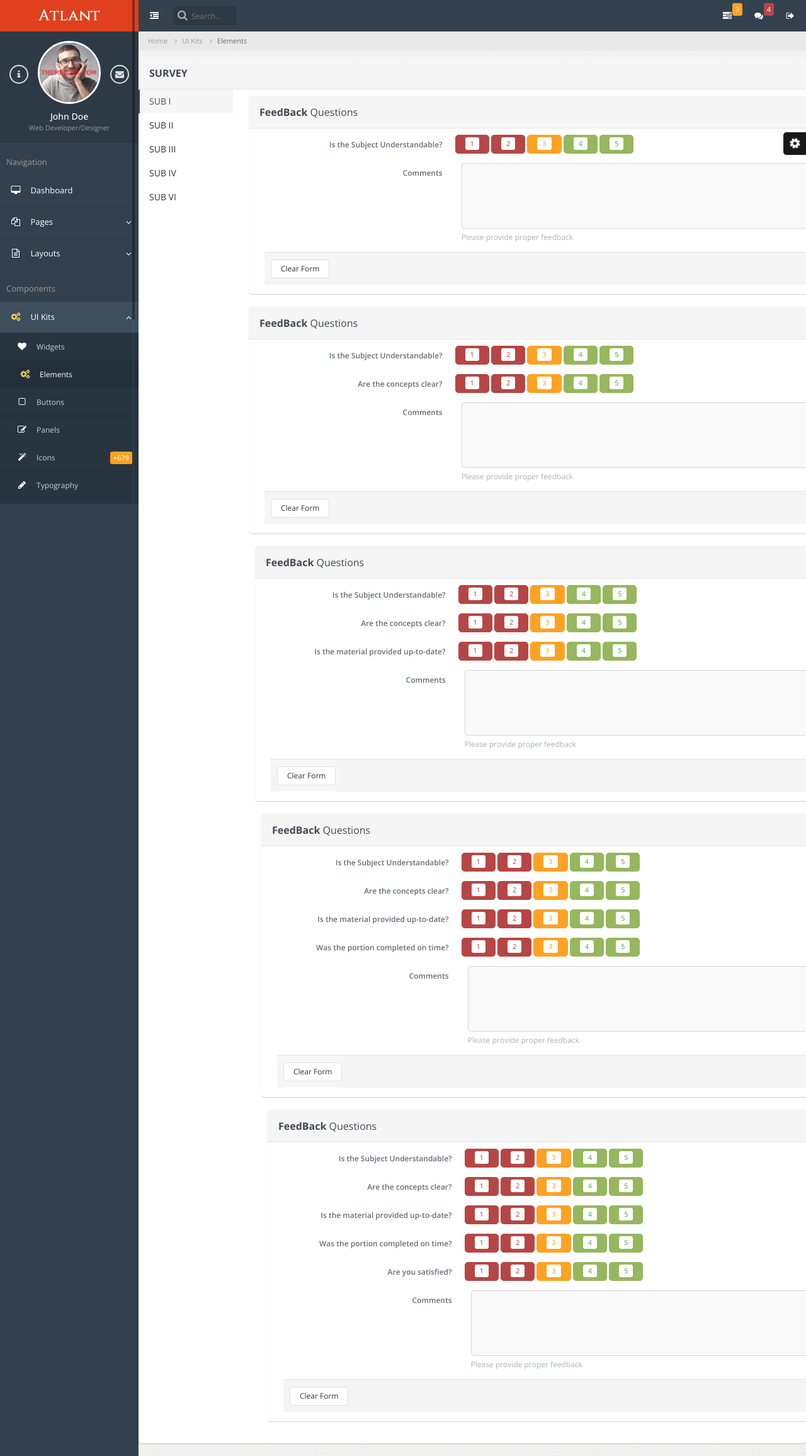
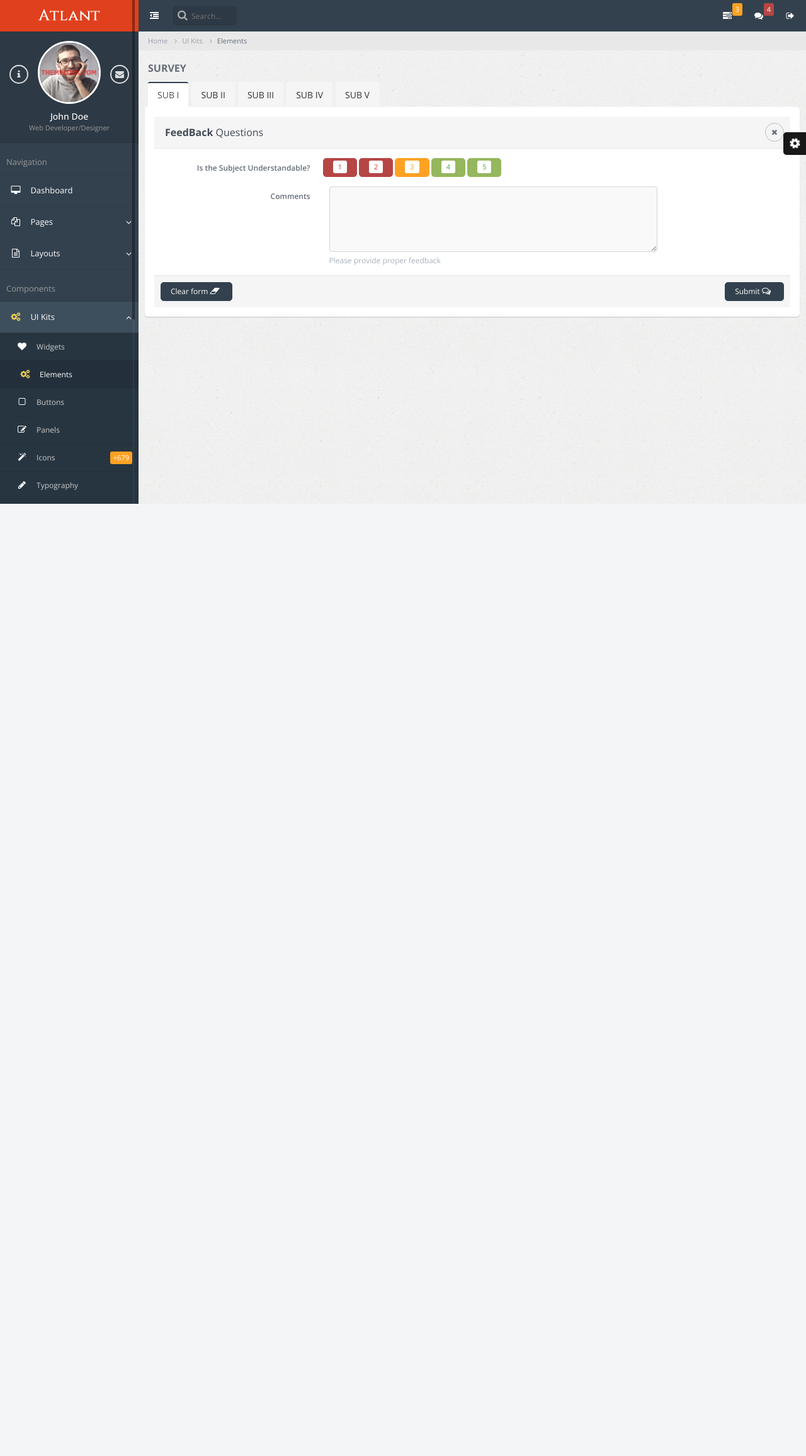
Before and after one commit to THE-WIRE/feedback, a PHP site: page /php-login-advanced/survey.php in a window 1280 px wide. Shown: the whole page at 63% size. After the commit the page ends 800 px from the top, so only its background shows below. Run offline with PHP 8.4, Linux system fonts and the light colour scheme.

Commit message:
survey page completed

```diff
--- a/survey.php
+++ b/survey.php
@@ -333,28 +333,27 @@
         </ul>
         <!-- END BREADCRUMB -->
 
-        <div class="panel panel-default nav-tabs-vertical">
-            <div class="panel-heading">
+        <div class="page-content-wrap">
+            <div class="panel-heading page-content-wrap">
                 <h3 class="panel-title"><strong>SURVEY</strong></h3>
             </div>
-            <div class="tabs">
-                <ul class="nav nav-tabs">
-                    <li class="active"><a href="#tab-first" data-toggle="tab">SUB I</a></li>
-                    <li><a href="#tab-second" data-toggle="tab">SUB II</a></li>
-                    <li><a href="#tab-third" data-toggle="tab">SUB III</a></li>
-                    <li><a href="#tab-fourth" data-toggle="tab">SUB IV</a></li>
-                    <li><a href="#tab-fifth" data-toggle="tab">SUB VI</a></li>
-                </ul>
-                <div class="panel-body tab-content">
-                    <div class="tab-pane active" id="tab-first">
-
-                        <div class="page-content-wrap">
 
             <div class="row">
                 <div class="col-md-12">
 
                     <form class="form-horizontal">
-                                        <div class="panel panel-default">
+
+                        <div class="panel panel-default tabs">
+                            <ul class="nav nav-tabs role="tablist">
+                                <li class="active"><a href="#tab-first" data-toggle="tab">SUB I</a></li>
+                                <li><a href="#tab-second" data-toggle="tab">SUB II</a></li>
+                                <li><a href="#tab-third" data-toggle="tab">SUB III</a></li>
+                                <li><a href="#tab-fourth" data-toggle="tab">SUB IV</a></li>
+                                <li><a href="#tab-fifth" data-toggle="tab">SUB V</a></li>
+                            </ul>
+                         <div class="panel-body tab-content">
+                          <div class="tab-pane active" id="tab-first">
+
                             <div class="panel-heading">
                                 <h5 class="panel-title"><strong>FeedBack</strong> Questions</h5>
                                     <ul class="panel-controls">
@@ -392,30 +391,15 @@
                                                     </div>
                                             </div>
 
-                                                        <div class="panel-footer">
-                                                            <button class="btn btn-default">Clear Form</button>
-                                                            <button class="btn btn-primary pull-right">Submit</button>
-                                                        </div>
 
-                                                    </div>
-                                    </form>
 
                                         </div>
                                     </div>
 
                                 </div>
-
-
                                 </div>
                             <div class="tab-pane" id="tab-second">
 
-                        <div class="page-content-wrap">
-
-                            <div class="row">
-                                <div class="col-md-12">
-
-                                    <form class="form-horizontal">
-                                        <div class="panel panel-default">
                                 <div class="panel-heading">
                                     <h5 class="panel-title"><strong>FeedBack</strong> Questions</h5>
                                         <ul class="panel-controls">
@@ -443,7 +427,7 @@
                                             </div>
 
                                             <div class="form-group">
-                                                            <label class="col-md-3 control-label">Are the concepts clear?</label>
+                                                <label class="col-md-3 control-label">Is the Subject Understandable?</label>
                                                 <div class="container">
                                                     <div class="col-md-6">
                                                         <button type="button" class="btn btn-danger"><span class="badge">1</span></button>
@@ -465,28 +449,14 @@
                                                         </div>
                                                     </div>
                                             </div>
-
-                                                        <div class="panel-footer">
-                                                            <button class="btn btn-default">Clear Form</button>
-                                                            <button class="btn btn-primary pull-right">Submit</button>
                                         </div>
-
                                     </div>
-                                    </form>
 
                                 </div>
                              </div>
 
-                    </div>
                             <div class="tab-pane" id="tab-third">
 
-                        <div class="page-content-wrap">
-
-                            <div class="row">
-                                <div class="col-md-12">
-
-                                    <form class="form-horizontal">
-                                        <div class="panel panel-default">
                                 <div class="panel-heading">
                                     <h5 class="panel-title"><strong>FeedBack</strong> Questions</h5>
                                         <ul class="panel-controls">
@@ -513,8 +483,9 @@
                                                     </div>
                                             </div>
 
+
                                             <div class="form-group">
-                                                            <label class="col-md-3 control-label">Are the concepts clear?</label>
+                                                <label class="col-md-3 control-label">Is the Subject Understandable?</label>
                                                 <div class="container">
                                                     <div class="col-md-6">
                                                         <button type="button" class="btn btn-danger"><span class="badge">1</span></button>
@@ -526,9 +497,8 @@
                                                 </div>
                                             </div>
 
-
                                             <div class="form-group">
-                                                            <label class="col-md-3 control-label">Is the material provided up-to-date?</label>
+                                                <label class="col-md-3 control-label">Is the Subject Understandable?</label>
                                                 <div class="container">
                                                     <div class="col-md-6">
                                                         <button type="button" class="btn btn-danger"><span class="badge">1</span></button>
@@ -540,7 +510,6 @@
                                                 </div>
                                             </div>
 
-
                                             <div class="form-group">
                                                 <label class="col-md-3 control-label">Comments</label>
                                                     <div class="col-md-9">
@@ -550,28 +519,12 @@
                                                         </div>
                                                     </div>
                                             </div>
-
-                                                        <div class="panel-footer">
-                                                            <button class="btn btn-default">Clear Form</button>
-                                                            <button class="btn btn-primary pull-right">Submit</button>
                                         </div>
-
                                     </div>
-                                    </form>
-
                                 </div>
                                 </div>
 
-                    </div>
                             <div class="tab-pane" id="tab-fourth">
-
-                        <div class="page-content-wrap">
-
-                            <div class="row">
-                                <div class="col-md-12">
-
-                                    <form class="form-horizontal">
-                                        <div class="panel panel-default">
                                 <div class="panel-heading">
                                     <h5 class="panel-title"><strong>FeedBack</strong> Questions</h5>
                                         <ul class="panel-controls">
@@ -598,8 +551,9 @@
                                                     </div>
                                             </div>
 
+
                                             <div class="form-group">
-                                                            <label class="col-md-3 control-label">Are the concepts clear?</label>
+                                                <label class="col-md-3 control-label">Is the Subject Understandable?</label>
                                                 <div class="container">
                                                     <div class="col-md-6">
                                                         <button type="button" class="btn btn-danger"><span class="badge">1</span></button>
@@ -613,7 +567,7 @@
 
 
                                             <div class="form-group">
-                                                            <label class="col-md-3 control-label">Is the material provided up-to-date?</label>
+                                                <label class="col-md-3 control-label">Is the Subject Understandable?</label>
                                                 <div class="container">
                                                     <div class="col-md-6">
                                                         <button type="button" class="btn btn-danger"><span class="badge">1</span></button>
@@ -625,9 +579,8 @@
                                                 </div>
                                             </div>
 
-
                                             <div class="form-group">
-                                                            <label class="col-md-3 control-label">Was the portion completed on time?</label>
+                                                <label class="col-md-3 control-label">Is the Subject Understandable?</label>
                                                 <div class="container">
                                                     <div class="col-md-6">
                                                         <button type="button" class="btn btn-danger"><span class="badge">1</span></button>
@@ -639,7 +592,6 @@
                                                 </div>
                                             </div>
 
-
                                             <div class="form-group">
                                                 <label class="col-md-3 control-label">Comments</label>
                                                     <div class="col-md-9">
@@ -649,28 +601,12 @@
                                                     </div>
                                             </div>
                                         </div>
-
-                                                        <div class="panel-footer">
-                                                            <button class="btn btn-default">Clear Form</button>
-                                                            <button class="btn btn-primary pull-right">Submit</button>
                                     </div>
-
                                 </div>
-                                    </form>
-
                                 </div>
                             </div>
 
-                    </div>
                             <div class="tab-pane" id="tab-fifth">
-
-                        <div class="page-content-wrap">
-
-                            <div class="row">
-                                <div class="col-md-12">
-
-                                    <form class="form-horizontal">
-                                        <div class="panel panel-default">
                                 <div class="panel-heading">
                                     <h5 class="panel-title"><strong>FeedBack</strong> Questions</h5>
                                         <ul class="panel-controls">
@@ -697,8 +633,9 @@
                                                     </div>
                                             </div>
 
+
                                             <div class="form-group">
-                                                            <label class="col-md-3 control-label">Are the concepts clear?</label>
+                                                <label class="col-md-3 control-label">Is the Subject Understandable?</label>
                                                 <div class="container">
                                                     <div class="col-md-6">
                                                         <button type="button" class="btn btn-danger"><span class="badge">1</span></button>
@@ -712,7 +649,7 @@
 
 
                                             <div class="form-group">
-                                                            <label class="col-md-3 control-label">Is the material provided up-to-date?</label>
+                                                <label class="col-md-3 control-label">Is the Subject Understandable?</label>
                                                 <div class="container">
                                                     <div class="col-md-6">
                                                         <button type="button" class="btn btn-danger"><span class="badge">1</span></button>
@@ -724,9 +661,8 @@
                                                 </div>
                                             </div>
 
-
                                             <div class="form-group">
-                                                            <label class="col-md-3 control-label">Was the portion completed on time?</label>
+                                                <label class="col-md-3 control-label">Is the Subject Understandable?</label>
                                                 <div class="container">
                                                     <div class="col-md-6">
                                                         <button type="button" class="btn btn-danger"><span class="badge">1</span></button>
@@ -738,9 +674,8 @@
                                                 </div>
                                             </div>
 
-
                                             <div class="form-group">
-                                                            <label class="col-md-3 control-label">Are you satisfied?</label>
+                                                <label class="col-md-3 control-label">Is the Subject Understandable?</label>
                                                 <div class="container">
                                                     <div class="col-md-6">
                                                         <button type="button" class="btn btn-danger"><span class="badge">1</span></button>
@@ -752,7 +687,6 @@
                                                 </div>
                                             </div>
 
-
                                             <div class="form-group">
                                                 <label class="col-md-3 control-label">Comments</label>
                                                     <div class="col-md-9">
@@ -763,20 +697,19 @@
                                                     </div>
                                             </div>
 
+                                        </div>
+                                    </div>
+                                </div>
+                            </div>
+
                              <div class="panel-footer">
-                                                            <button class="btn btn-default">Clear Form</button>
-                                                            <button class="btn btn-primary pull-right">Submit</button>
+                                 <button class="btn btn-primary pull-left">Clear form <span class="fa fa-eraser fa-align-left"></span></button>
+                                 <button class="btn btn-primary pull-right">Submit <span class="fa fa-comments-o center-block"></span></button>
                              </div>
 
                          </div>
+                        </div>
                     </form>
-
-                                </div>
-                            </div>
-
-
-                    </div>
-                </div>
                 </div>
             </div>
 
```
Lines whose indentation alone changed are shown as unchanged.
